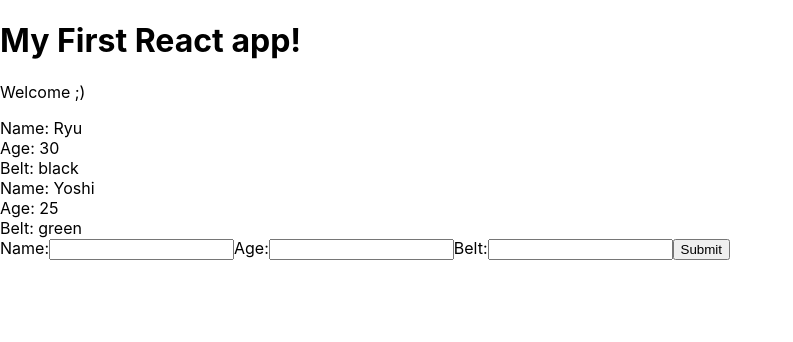
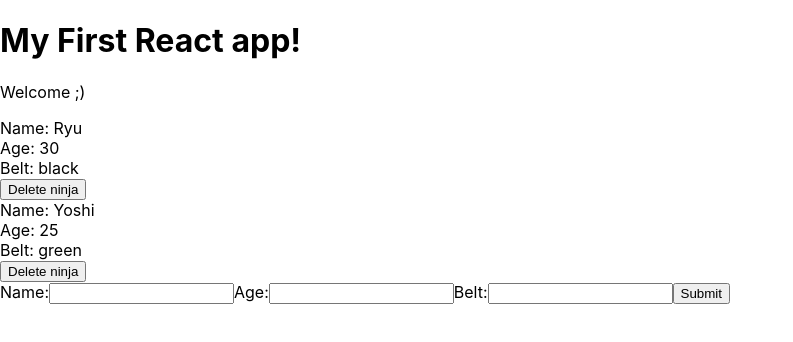
Before and after one commit to illyShelly/React-basic, a React (Create React App) app in the folder myapp/: page / in a window 1280 px wide. Shown: the top 342 px of the page, without its empty margins (0-793 px from the left). Built offline with nearby package versions, Linux system fonts and the light colour scheme.

Commit message:
Create delete button, delete fce with filter method

```diff
--- a/myapp/src/App.js
+++ b/myapp/src/App.js
@@ -17,7 +17,7 @@
   addNinja = (objectnewninja) => {
     // line 19 from AddNinja.js - props goes as parameter
     // console.log(ninja);
-    objectnewninja.id = Math.floor(Math.random());
+    objectnewninja.id = Math.random();
     // add new ninja with id to the state
       // this line will change the state directly without using setState method - bad practice
     // this.ninjas.push(ninja);
@@ -27,14 +27,28 @@
       // ninjas key with value of new array newninjas
       ninjas: newninjas
     })
-
+  }
+  // we want pass that fce as prop to the Ninjas component
+  // we want this fce fire to this component
+  // the prop will be deleteNinja={this.deleteninja} line 42
+  deleteNinja = (id) => {
+    // console.log(id);
+    // filter certain items creating new array
+    let ninjasId = this.state.ninjas.filter(ninja => {
+      // value is true or false - is param id equal to ninjas id
+      // if is true that id are different - stay in new array
+      return ninja.id !== id
+    });
+    this.setState({
+      ninjas: ninjasId
+    })
   }
   render() {
     return (
       <div className="App">
         <h1>My First React app!</h1>
         <p>Welcome ;)</p>
-        <Ninjas ninjas={ this.state.ninjas }/>
+        <Ninjas deleteNinja={ this.deleteNinja } ninjas={ this.state.ninjas }/>
         {/* add new file AddNinja.js component */}
         {/* is called from AddNinja.js handleSubmit fce */}
         <AddNinja addNinja={ this.addNinja }/>
--- a/myapp/src/Ninjas.js
+++ b/myapp/src/Ninjas.js
@@ -2,7 +2,9 @@
 
 // FUNCTIONAL COMPONENT - UI interest us
     // can pass {ninjas} as parameter instead const { ninjas }= props;
-const Ninjas = ({ ninjas }) => {
+// added new prop to component - deleteNinja
+    // add button for that
+const Ninjas = ({ ninjas, deleteNinja }) => {
     const ninjaList = ninjas.map(ninja => {
         if(ninja.age > 20) {
             return (
@@ -11,6 +13,8 @@
                 <div>Name: { ninja.name }</div>
                 <div>Age: { ninja.age }</div>
                 <div>Belt: { ninja.belt }</div>
+                {/* to not invoke with param this fce we use anonymous fce double {} */}
+                <button onClick={() => { deleteNinja(ninja.id)} }>Delete ninja</button>
                 </div>
             )
         } else {
```
